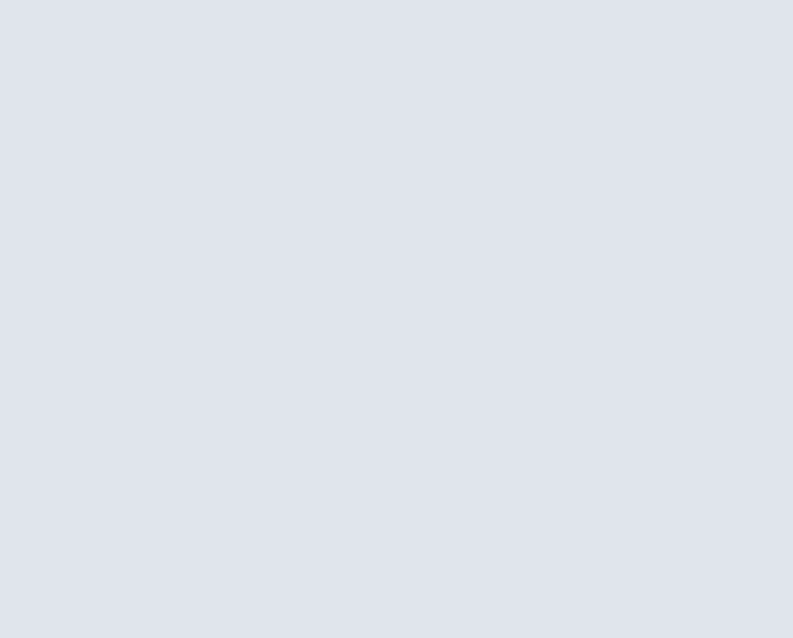
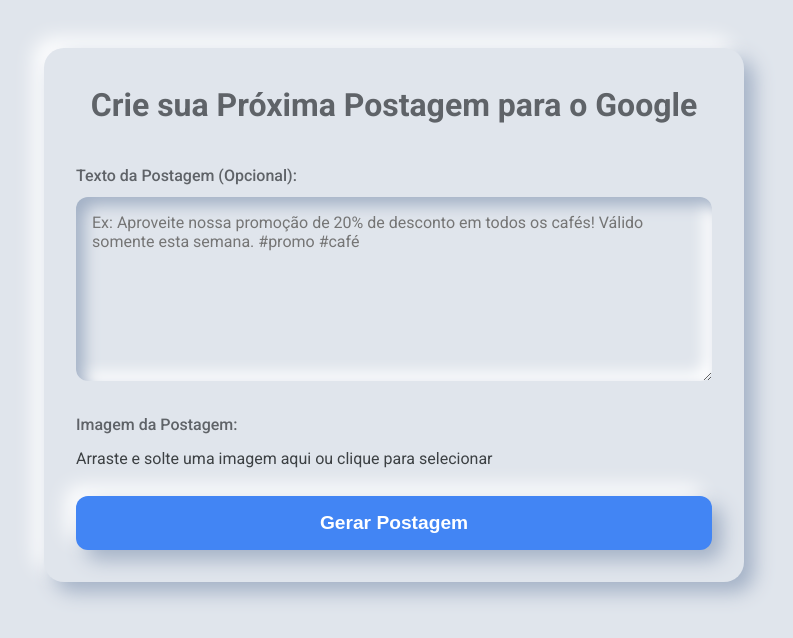
Before and after one commit to zapyclick/google-maps-na-mao, a plain HTML site: page index.html in a window 1280 px wide. Shown: the whole page, without its empty margins (246-1039 px from the left). Drawn offline with Linux system fonts and the light colour scheme.

Commit message:
feat: Adiciona estrutura e estilos do formulário de post

```diff
--- a/index.html
+++ b/index.html
@@ -16,7 +16,32 @@
 
 <!-- CONTEÚDO PRINCIPAL DO APLICATIVO -->
 <main>
+  <!-- Título da seção principal -->
+  <h1>Crie sua Próxima Postagem para o Google</h1>
 
+  <!-- Formulário de criação de post -->
+  <form id="post-form">
+
+    <!-- Campo de texto para a descrição do post -->
+    <div class="form-group">
+      <label for="post-text">Texto da Postagem (Opcional):</label>
+      <textarea id="post-text" name="post-text" rows="8" placeholder="Ex: Aproveite nossa promoção de 20% de desconto em todos os cafés! Válido somente esta semana. #promo #café"></textarea>
+    </div>
+
+    <!-- Área de upload de imagem -->
+    <div class="form-group">
+      <label for="post-image">Imagem da Postagem:</label>
+      <div id="image-uploader" class="image-drop-zone">
+        <p>Arraste e solte uma imagem aqui ou clique para selecionar</p>
+        <input type="file" id="post-image" name="post-image" accept="image/*" hidden>
+      </div>
+      <div id="image-preview" class="image-preview-container" hidden></div>
+    </div>
+
+    <!-- Botão para submeter o formulário -->
+    <button type="submit" id="submit-button">Gerar Postagem</button>
+
+  </form>
 </main>
 
 <!-- RODAPÉ DA PÁGINA -->
--- a/style.css
+++ b/style.css
@@ -0,0 +1,79 @@
+/*
+ ========================================
+ MÓDULO 4: ESTILOS DO FORMULÁRIO
+ ========================================
+*/
+
+main {
+  /* Transforma o container principal em um "cartão" neumórfico */
+  width: 90%;
+  max-width: 700px; /* Limita a largura em telas grandes */
+  margin: 3rem auto; /* Centraliza o cartão na tela com margens */
+  padding: 2rem;
+  border-radius: 20px;
+  background: var(--cor-superficie);
+  box-shadow: var(--sombra-neumorfica);
+}
+
+h1 {
+  text-align: center;
+  margin-bottom: 2rem;
+  color: var(--cor-texto-secundario);
+}
+
+.form-group {
+  margin-bottom: 1.5rem;
+}
+
+label {
+  display: block;
+  margin-bottom: 0.5rem;
+  font-weight: 500; /* Um pouco mais de peso na fonte */
+  color: var(--cor-texto-secundario);
+}
+
+/* Estilo para Textarea e futuros Inputs de texto */
+textarea {
+  width: 100%;
+  padding: 1rem;
+  border: none;
+  border-radius: 12px;
+  background: var(--cor-fundo);
+  font-family: var(--fonte-principal);
+  font-size: 1rem;
+  color: var(--cor-texto-principal);
+
+  /* Efeito "inset" - parece que está afundado */
+  box-shadow: var(--sombra-neumorfica-inset);
+  transition: var(--transicao-padrao);
+}
+
+textarea:focus {
+  /* Remove a borda padrão que o navegador coloca ao clicar */
+  outline: none;
+}
+
+/* Estilo do botão principal */
+#submit-button {
+  width: 100%;
+  padding: 1rem;
+  border: none;
+  border-radius: 12px;
+  background: var(--cor-primaria);
+  color: var(--cor-branco);
+  font-size: 1.2rem;
+  font-weight: 700;
+  cursor: pointer;
+  box-shadow: var(--sombra-neumorfica);
+  transition: var(--transicao-padrao);
+}
+
+#submit-button:hover {
+  /* Suaviza o botão ao passar o mouse */
+  opacity: 0.9;
+}
+
+#submit-button:active {
+  /* Efeito de "pressionar" o botão */
+  box-shadow: var(--sombra-neumorfica-inset);
+}
```
